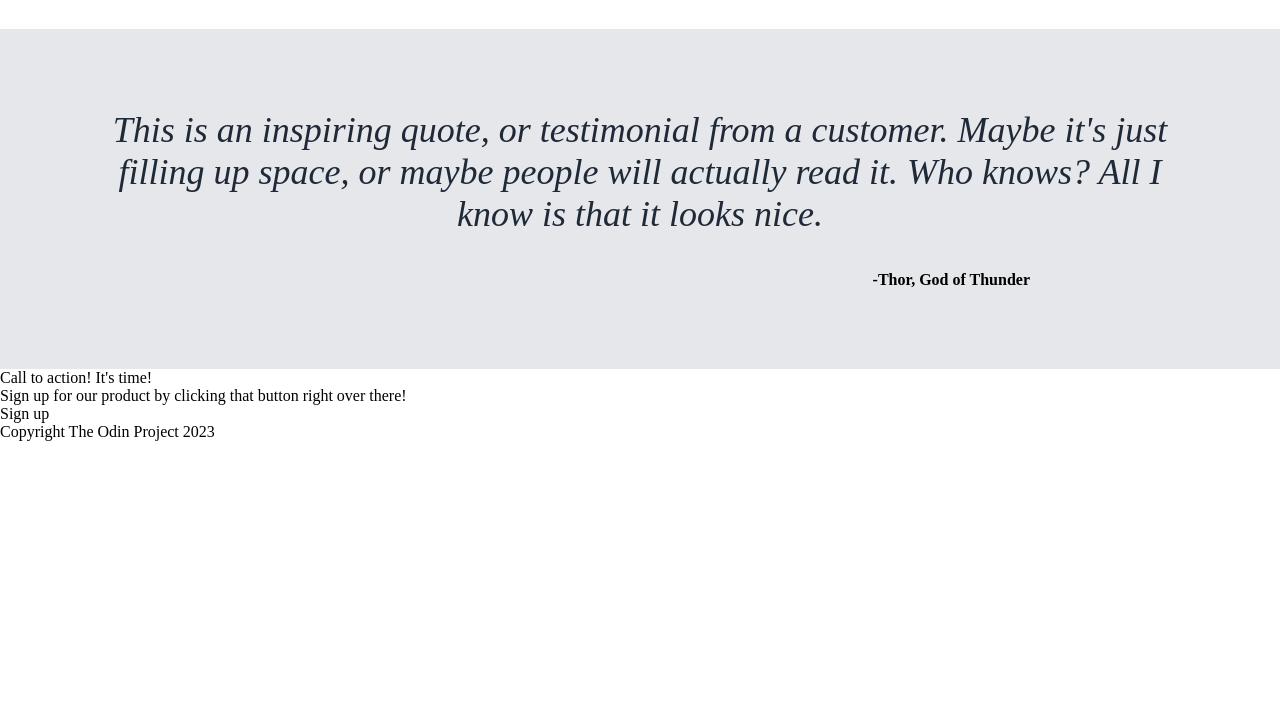
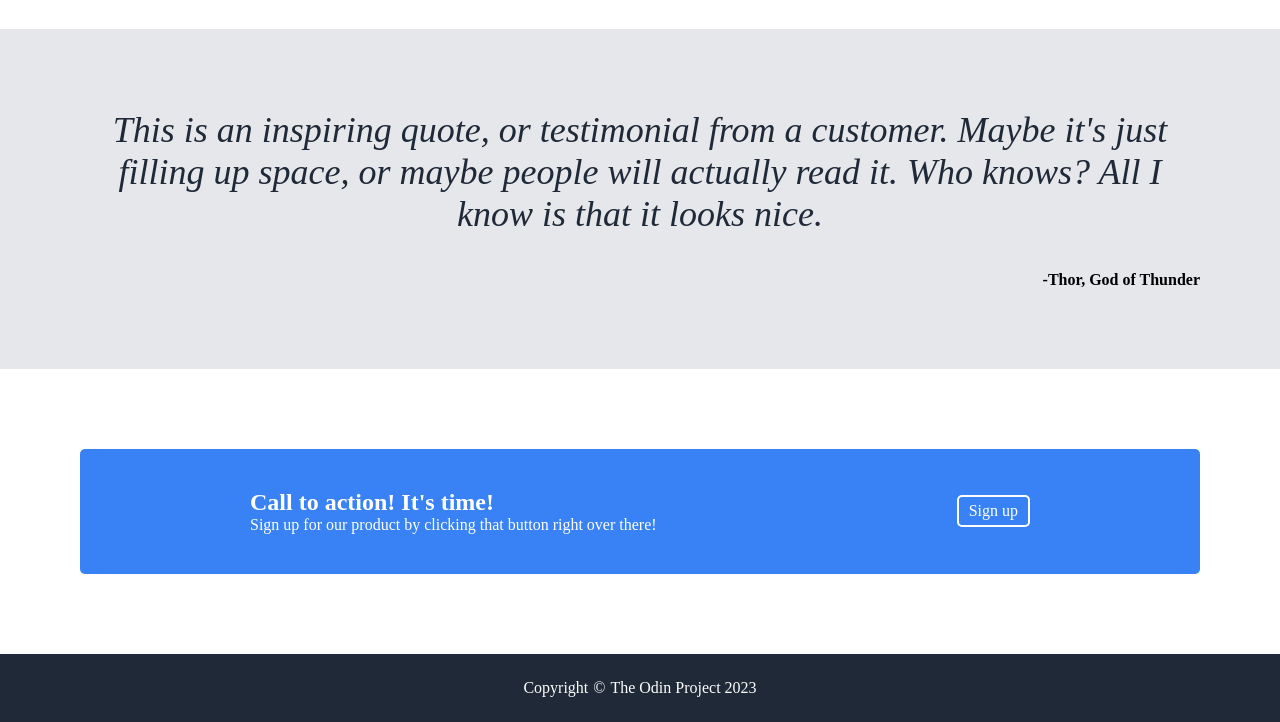
Before and after one commit to asturuf2/web-page, a plain HTML site: page index.html in a window 1280 px wide. Shown: the part 539-1261 px from the top of the page. Before the commit the page ends 980 px from the top, so only its background shows below. Drawn offline with Linux system fonts and the light colour scheme.

Commit message:
final commit before maybe breaking something

```diff
--- a/index.html
+++ b/index.html
@@ -58,6 +58,6 @@
                 <div class="button-two">Sign up</div>
             </div>
         </div>
-    <div class="footer">Copyright The Odin Project 2023</div>
+    <div class="footer">Copyright <span>&#169;</span> The Odin Project 2023</div>
 </body>
 </html>
--- a/style.css
+++ b/style.css
@@ -82,25 +82,61 @@ img{
 }
 
 p{
-    margin-top:80px;
-    padding:0px 80px;
     text-align:center;
     font-size:36px;
     color:#1F2937;
     font-style:italic;
+    margin-top:80px;
+    margin-left:80px;
+    margin-right:80px;
 }
 
 .quote{
-    text-align: right;
-    margin:0px 250px;
-    margin-bottom:80px;
-    min-width:150px
+    text-align:right;
+    margin:0px 80px;
+    margin-bottom: 80px;
 }
 
 .four{
 
 }
 
+.container{
+    display:flex;
+    justify-content: space-around;
+    margin:80px;
+    padding: 40px 20px;
+    background-color:#3882F6;
+    align-items: center;
+    border-radius:5px;
+}
+
+.alert, .subtext{
+    color: white;
+}
+
+.alert{
+    font-weight: bold;
+    font-size:24px;
+}
+
+.button-two{
+    color:white;
+    border: 2px white solid;
+    justify-content: center;
+    border-radius: 5px;
+    padding: 5px 10px;
+}
+
 .footer{
+    display:flex;
+    justify-content: center;
+    padding: 20px 0px;
+    background-color:#1F2937;
+    color: white;
+    align-items: center;
+}
 
+span{
+    margin:5px;
 }
```
